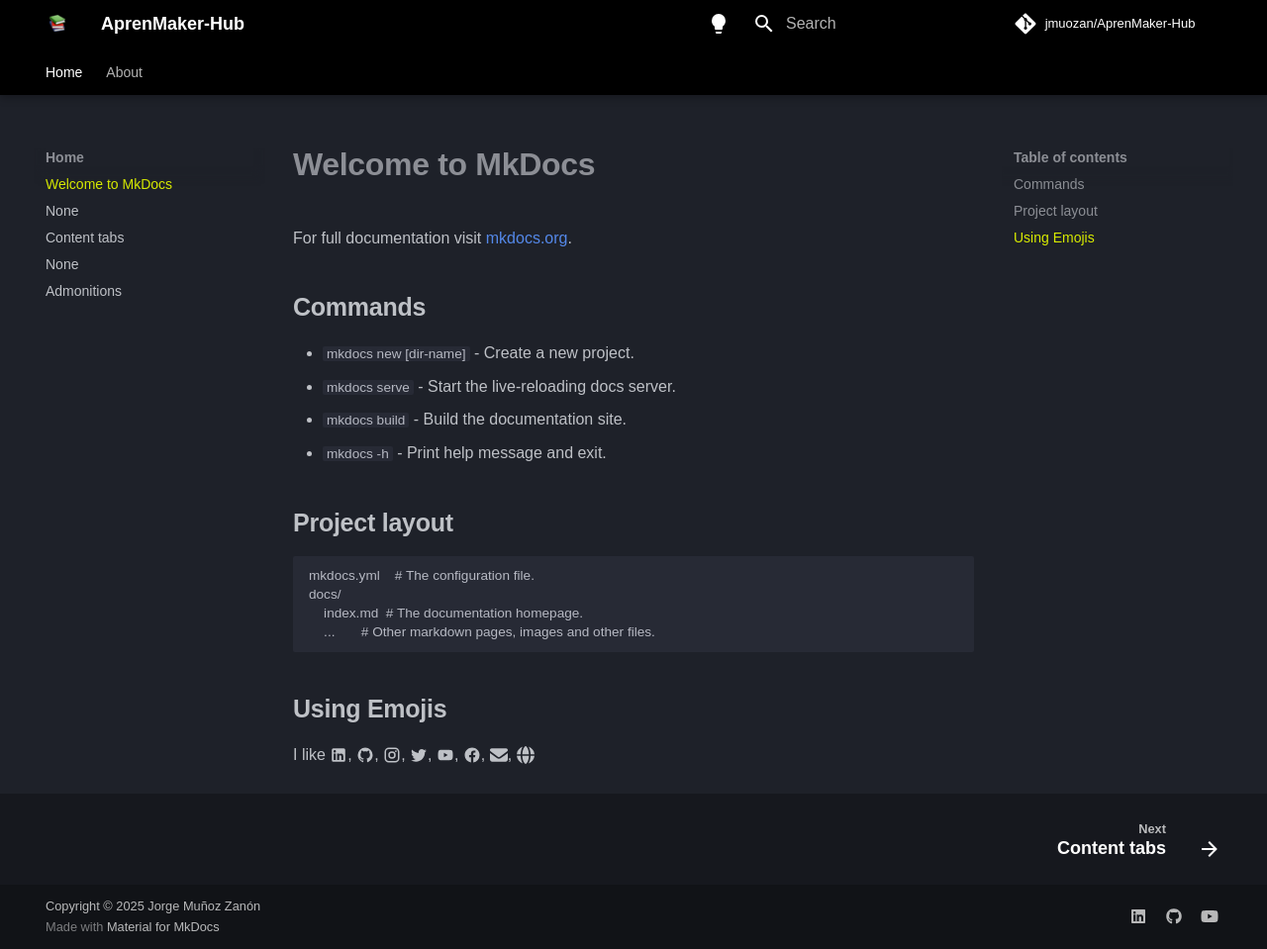
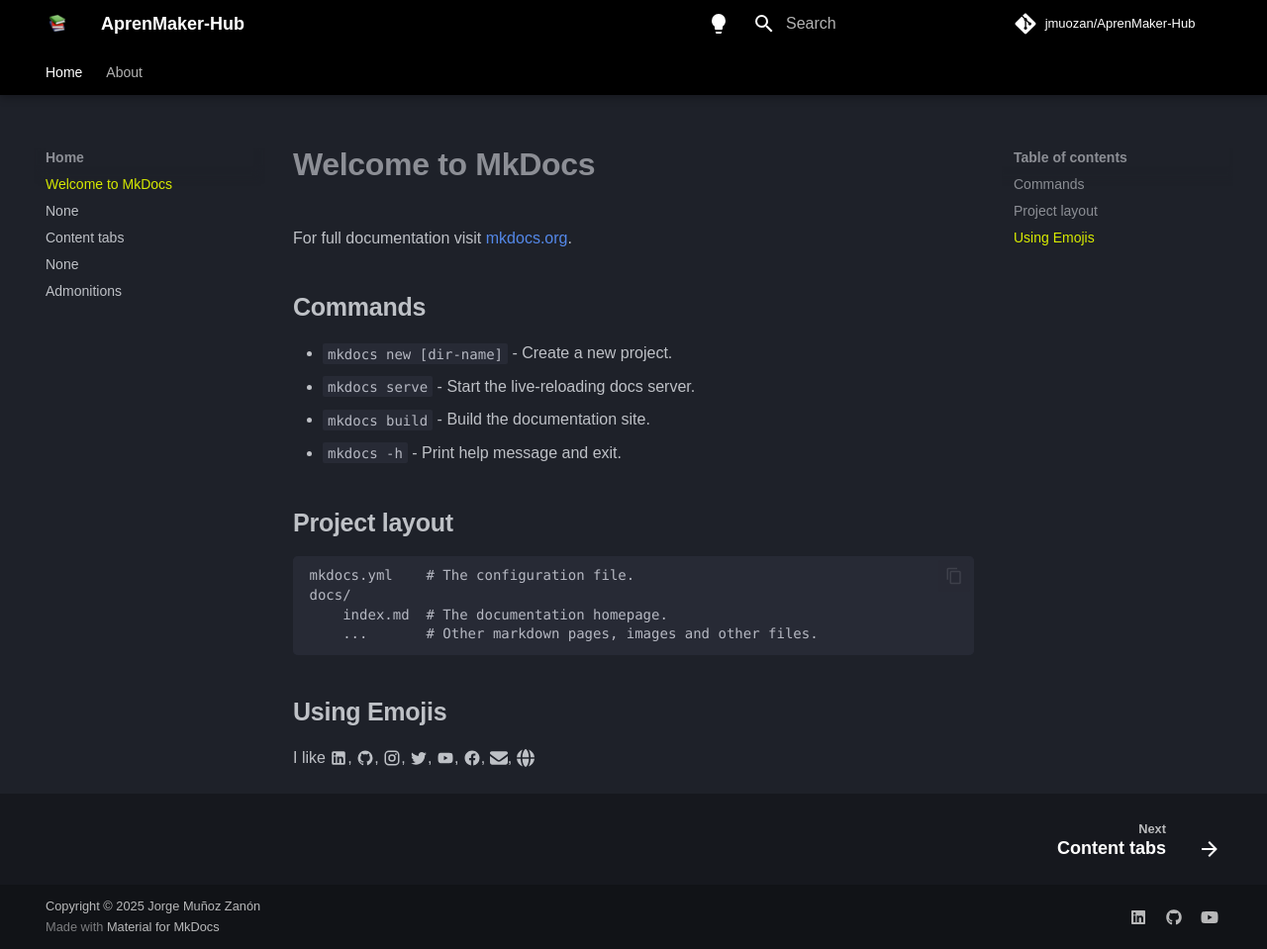
Before and after one commit to jmuozan/AprenMaker-Hub, an MkDocs documentation site: the page built from docs/index.md, in a window 1280 px wide and 959 px high. Shown: the whole window at 99% size. Built offline with MkDocs 1.6.1 and Material for MkDocs 9.7.7, drawn with Linux system fonts in a browser that asks for light colours; some web fonts are replaced; comment, search, counter and statistics services are not loaded.

```diff
--- a/docs/stylesheets/extra.css
+++ b/docs/stylesheets/extra.css
@@ -1,3 +1,4 @@
+@import url('https://fonts.googleapis.com/css2?family=Red+Hat+Mono:ital,wght@0,300;0,400;0,500;0,600;0,700;1,300;1,400;1,500;1,600;1,700&display=swap');
 @import url('https://fonts.googleapis.com/css2?family=Libre+Baskerville:ital,wght@0,400;0,700;1,400;1,700&display=swap');
 @import url('https://fonts.googleapis.com/css2?family=Nimbus+Sans+L:ital,wght@0,400;0,700;1,400;1,700&display=swap');
 
@@ -8,6 +9,23 @@
   --md-accent-fg-color: #d8eb00;
   --md-accent-fg-color--transparent: rgba(216, 235, 0, 0.1);
   --nimbus-font: 'Nimbus Sans L', sans-serif;
+  --code-font: 'Red Hat Mono', 'Consolas', 'Monaco', 'Courier New', monospace;
+}
+
+[data-md-color-scheme="default"] {
+  --md-primary-fg-color: #000000;
+  --md-primary-fg-color--light: #000000;
+  --md-primary-fg-color--dark: #000000;
+  --md-accent-fg-color: #d8eb00;
+  --md-accent-fg-color--transparent: rgba(216, 235, 0, 0.1);
+}
+
+[data-md-color-scheme="slate"] {
+  --md-primary-fg-color: #000000;
+  --md-primary-fg-color--light: #000000;
+  --md-primary-fg-color--dark: #000000;
+  --md-accent-fg-color: #d8eb00;
+  --md-accent-fg-color--transparent: rgba(216, 235, 0, 0.1);
 }
 
 /* Global font override for entire website */
@@ -25,7 +43,7 @@
 .md-typeset h1, .md-typeset h2, .md-typeset h3,
 .md-typeset h4, .md-typeset h5, .md-typeset h6,
 .md-header__title, .md-nav__title, .md-footer__title {
-  font-family: var(--nimbus-font) !important;
+  font-family: 'Nimbus Sans L';
   font-weight: 700 !important;
 }
 
@@ -34,14 +52,123 @@
   font-family: var(--nimbus-font) !important;
 }
 
-/* Content elements */
 p, span, div, a, li, td, th, label, input, button {
   font-family: var(--nimbus-font) !important;
 }
 
-/* Code elements keep their monospace but fallback to Nimbus for other text */
-code, pre, .md-typeset code, .md-typeset pre {
-  font-family: 'Red Hat Mono', var(--nimbus-font), monospace !important;
+code, pre, kbd, samp,
+.md-typeset code, .md-typeset pre, .md-typeset kbd, .md-typeset samp,
+.highlight, .codehilite, .highlight pre, .codehilite pre,
+.md-typeset .highlight pre, .md-typeset .codehilite pre,
+.md-typeset .highlight code, .md-typeset .codehilite code,
+.md-content code, .md-content pre,
+.md-content .highlight code, .md-content .highlight pre,
+div[class*="highlight"] code, div[class*="highlight"] pre,
+.md-typeset div[class*="highlight"] code, .md-typeset div[class*="highlight"] pre,
+.language-bash, .language-python, .language-yaml, .language-javascript,
+.language-css, .language-html, .language-markdown, .language-json,
+pre[class*="language-"], code[class*="language-"],
+.md-typeset pre[class*="language-"], .md-typeset code[class*="language-"],
+.highlight-bash code, .highlight-bash pre,
+.highlight-python code, .highlight-python pre,
+.highlight-yaml code, .highlight-yaml pre,
+.highlight-javascript code, .highlight-javascript pre,
+.highlight-css code, .highlight-css pre,
+.highlight-html code, .highlight-html pre,
+.highlight-markdown code, .highlight-markdown pre,
+.highlight-json code, .highlight-json pre,
+.highlight-shell code, .highlight-shell pre,
+.highlight-console code, .highlight-console pre,
+.highlight-text code, .highlight-text pre,
+.codehilite .code code, .codehilite .code pre,
+.highlight .code code, .highlight .code pre,
+.md-typeset .highlight-bash code, .md-typeset .highlight-bash pre,
+.md-typeset .highlight-python code, .md-typeset .highlight-python pre,
+.md-typeset .highlight-yaml code, .md-typeset .highlight-yaml pre,
+.md-typeset .highlight-javascript code, .md-typeset .highlight-javascript pre,
+.md-typeset .highlight-css code, .md-typeset .highlight-css pre,
+.md-typeset .highlight-html code, .md-typeset .highlight-html pre,
+.md-typeset .highlight-markdown code, .md-typeset .highlight-markdown pre,
+.md-typeset .highlight-json code, .md-typeset .highlight-json pre,
+.md-typeset .highlight-shell code, .md-typeset .highlight-shell pre,
+.md-typeset .highlight-console code, .md-typeset .highlight-console pre,
+.md-typeset .highlight-text code, .md-typeset .highlight-text pre {
+  font-family: var(--code-font) !important;
+  font-feature-settings: "liga" 0, "calt" 0 !important;
+}
+
+
+
+
+
+[class*="highlight"] *, [class*="language-"] *, [class*="codehilite"] * {
+  font-family: var(--code-font) !important;
+}
+
+.md-typeset code {
+  background: var(--md-code-bg-color);
+  color: var(--md-code-fg-color);
+  border-radius: 0.1rem;
+  padding: 0.125rem 0.25rem;
+  font-size: 0.875em;
+  font-family: var(--code-font) !important;
+}
+
+/* Code block container styling with reduced margins and border radius */
+.md-typeset .highlight {
+  position: relative;
+  border-radius: 0.25rem;
+  overflow: hidden;
+  background: var(--md-code-bg-color);
+  margin: 0.5rem 0;
+}
+
+.md-typeset .highlight pre {
+  margin: 0;
+  padding: 0rem;
+  background: transparent;
+  border-radius: 0;
+  font-family: var(--code-font) !important;
+  line-height: 1.4;
+  overflow-x: auto;
+}
+
+
+.md-clipboard:hover {
+  background: rgba(216, 235, 0, 0.8);
+  color: #000000;
+  border-color: #d8eb00;
+  transform: scale(1.05);
+}
+
+.md-clipboard:active {
+  transform: scale(0.95);
+}
+
+/* Dark mode copy button */
+[data-md-color-scheme="slate"] .md-clipboard {
+  background: rgba(255, 255, 255, 0.1);
+  color: rgba(255, 255, 255, 0.8);
+  border-color: rgba(255, 255, 255, 0.2);
+}
+
+[data-md-color-scheme="slate"] .md-clipboard:hover {
+  background: rgba(216, 235, 0, 0.9);
+  color: #000000;
+  border-color: #d8eb00;
+}
+
+/* Light mode copy button */
+[data-md-color-scheme="default"] .md-clipboard {
+  background: rgba(0, 0, 0, 0.05);
+  color: rgba(0, 0, 0, 0.7);
+  border-color: rgba(0, 0, 0, 0.1);
+}
+
+[data-md-color-scheme="default"] .md-clipboard:hover {
+  background: rgba(216, 235, 0, 0.8);
+  color: #000000;
+  border-color: #d8eb00;
 }
 
 /* Libre Baskerville for italic text in markdown and contributor roles */
@@ -63,22 +190,6 @@
   color: #d8eb00 !important;
 }
 
-[data-md-color-scheme="default"] {
-  --md-primary-fg-color: #000000;
-  --md-primary-fg-color--light: #000000;
-  --md-primary-fg-color--dark: #000000;
-  --md-accent-fg-color: #d8eb00;
-  --md-accent-fg-color--transparent: rgba(216, 235, 0, 0.1);
-}
-
-[data-md-color-scheme="slate"] {
-  --md-primary-fg-color: #000000;
-  --md-primary-fg-color--light: #000000;
-  --md-primary-fg-color--dark: #000000;
-  --md-accent-fg-color: #d8eb00;
-  --md-accent-fg-color--transparent: rgba(216, 235, 0, 0.1);
-}
-
 .contributors-grid {
     display: flex;
     flex-direction: column;
@@ -89,9 +200,9 @@
 }
 
 .contributor-card {
-    background: rgba(216, 235, 0, 0.05); /* Very light #d8eb00 fill */
-    border: 2px solid #d8eb00; /* Intense border */
-    border-radius: 8px; /* Smaller border radius */
+    background: rgba(216, 235, 0, 0.05);
+    border: 2px solid #d8eb00;
+    border-radius: 8px;
     padding: 1.5rem;
     transition: all 0.3s ease;
     box-shadow: 0 2px 8px rgba(216, 235, 0, 0.1);
@@ -101,7 +212,7 @@
 .contributor-card:hover {
     transform: translateY(-2px);
     box-shadow: 0 4px 16px rgba(216, 235, 0, 0.2);
-    border-color: #c4d400; /* Slightly darker on hover */
+    border-color: #c4d400;
 }
 
 .contributor-header {
@@ -164,7 +275,7 @@
 .contributor-socials {
     display: flex;
     gap: 0.75rem;
-    margin-top: 1rem; /* Increased padding above the icons */
+    margin-top: 1rem;
 }
 
 /* Style the social links properly */
@@ -213,11 +324,11 @@
 }
 
 [data-md-color-scheme="default"] .contributor-name {
-    color: #7a9900; /* Darker for better contrast on light background */
+    color: #7a9900;
 }
 
 [data-md-color-scheme="default"] .contributor-role {
-    color: #5c7300; /* Much darker for better readability */
+    color: #5c7300;
     opacity: 0.9;
 }
 
--- a/mkdocs.yml
+++ b/mkdocs.yml
@@ -32,6 +32,8 @@
     - navigation.sections
     - navigation.expand
     - navigation.top
+    - content.code.copy        # Enable copy button for code blocks
+    - content.code.select      # Enable text selection in code blocks
   palette:
     # Dark Mode
     - scheme: slate
@@ -60,6 +62,7 @@
       anchor_linenums: true
       line_spans: __span
       pygments_lang_class: true
+      use_pygments: true
   - pymdownx.inlinehilite
   - pymdownx.snippets
   - pymdownx.superfences:
```
Also changed, not shown: docs/About/about_info.md (line endings or trailing spaces).
